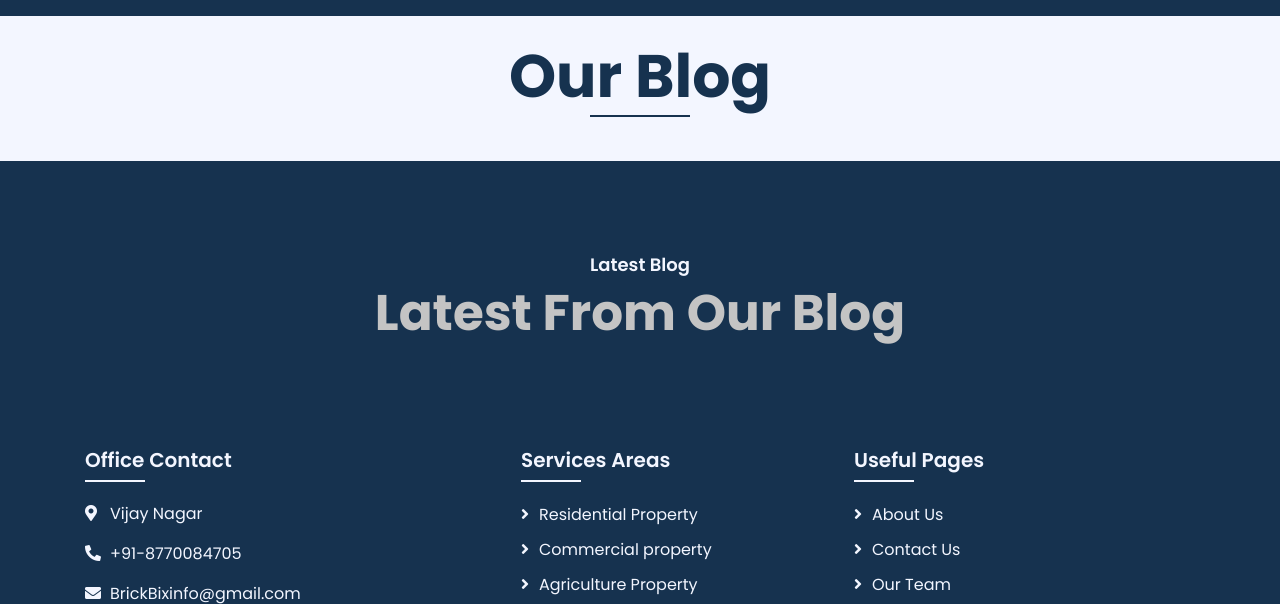
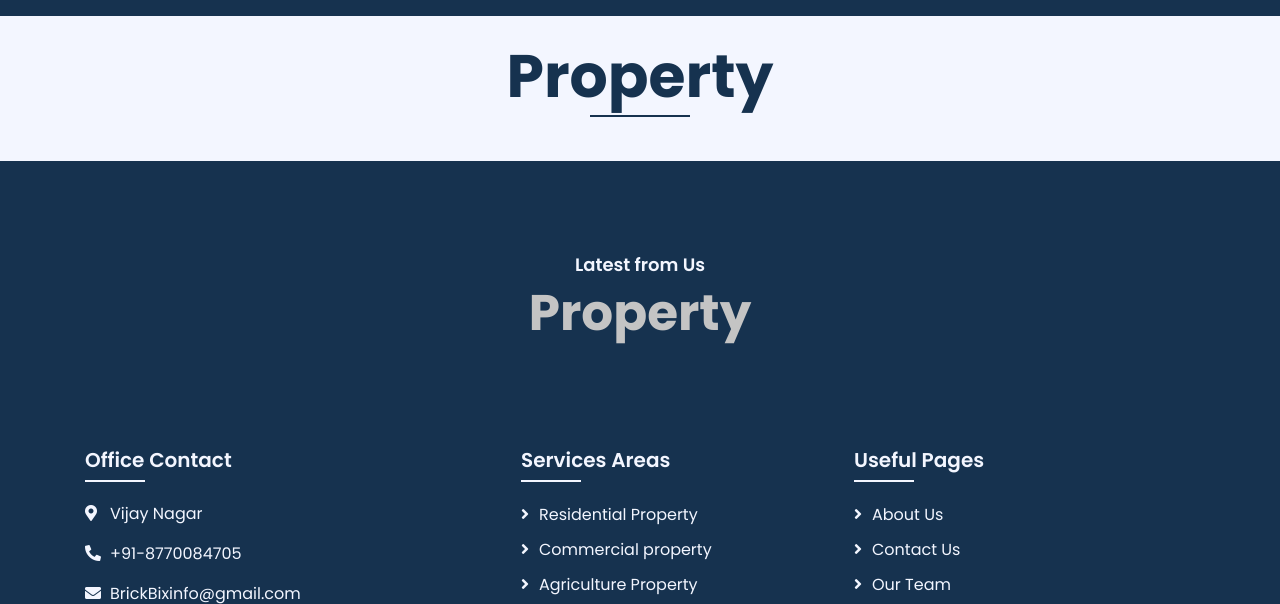
Before and after one commit to aghoribrahman/Avasah2.0-master, a Django app: template avasah2/info/templates/blogs.html in a window 1280 px wide. Shown: the part 86-690 px from the top of the page. Run offline with Django 4.2, Linux system fonts and the light colour scheme; the template is opened without the code that fills it, so the values that code supplies are empty; some libraries are stand-ins or nearby versions.

Commit message:
Chnages done

```diff
--- a/avasah2/info/templates/blogs.html
+++ b/avasah2/info/templates/blogs.html
@@ -7,7 +7,7 @@
                 <div class="container">
                     <div class="row">
                         <div class="col-12">
-                            <h2>Our Blog</h2>
+                            <h2>Property</h2>
                         </div>
                     </div>
                 </div>
@@ -19,8 +19,8 @@
             <div class="blog">
                 <div class="container">
                     <div class="section-header text-center">
-                        <p>Latest Blog</p>
-                        <h2>Latest From Our Blog</h2>
+                        <p>Latest from Us</p>
+                        <h2>Property</h2>
                     </div>
 
                     <div class="row blog-page d-inline-block d-flex">
@@ -44,8 +44,8 @@
                                     <a class="btn" href="{% url 'single' property_infos.id %}">+</a>
                                 </div>
                                 <div class="blog-meta">
-                                    <p>By<a href="">Admin</a></p>
-                                    <p>In<a href="">Construction</a></p>
+                                    <!--<p>By<a href="">Admin</a></p>
+                                    <p>In<a href="">Construction</a></p>-->
                                 </div>
                                 <div class="blog-text ">
                                     <p class="text-secondary">
--- a/avasah2/info/templates/contact.html
+++ b/avasah2/info/templates/contact.html
@@ -46,7 +46,7 @@
                                     <i class="flaticon-send-mail"></i>
                                     <div class="contact-text">
                                         <h2>Email</h2>
-                                        <p>abhishek.verma233@gmail.com</p>
+                                        <p>BrickBixinfo@gmail.com</p>
                                     </div>
                                 </div>
                             </div>
```
